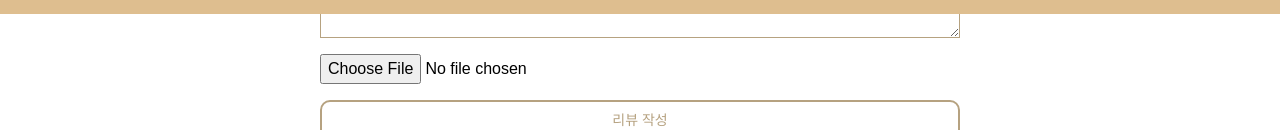
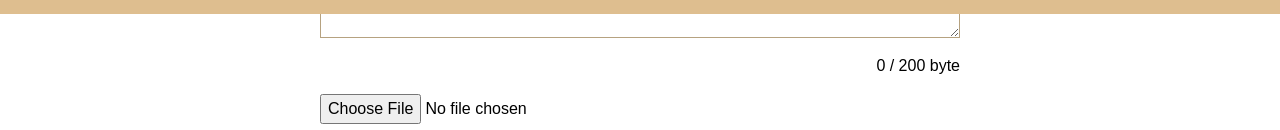
Before and after one commit to codestates-seb/seb45_main_014, a React (Create React App) app in the folder client/: page /reviews/post in a window 1280 px wide. Shown: the part 786-916 px from the top of the page. Built offline with nearby package versions, Linux system fonts and the light colour scheme; a web font is replaced by a local one.

Commit message:
✨ 한글은 2Byte로 가정 / 전역 바이트 상태 관리 추가

```diff
--- a/client/src/pages/myPage/PostReview.jsx
+++ b/client/src/pages/myPage/PostReview.jsx
@@ -1,8 +1,14 @@
 import { Stars } from '../../components/Stars.jsx';
-import { useRatingStore, useImageStore } from '../../store/store.js';
+import {
+  useRatingStore,
+  useImageStore,
+  useByteSizeStore,
+} from '../../store/store.js';
 import { styled } from 'styled-components';
 import { StoreImage } from '../../assets/Styles.jsx';
 import Button from '../../components/Button.jsx';
+import { useState } from 'react';
+import { getByteSize } from '../../utils/getByteSize.js';
 
 const TextBox = styled.textarea`
   border: 1px solid #b6a280;
@@ -19,9 +25,18 @@ const MenuSummary = styled.div`
   padding: 5px;
 `;
 
+const ByteCount = styled.div`
+  display: flex;
+  justify-content: flex-end;
+  color: ${(props) => (props.isOver ? 'red' : 'inherit')};
+`;
+
+const MAX_BYTE_LIMIT = 200;
+
 const PostReview = () => {
   const { rating, setRating } = useRatingStore();
   const { selectedImage, setSelectedImage } = useImageStore();
+  const { text, setText } = useByteSizeStore();
 
   const handleImageChange = (e) => {
     const file = e.target.files[0];
@@ -31,6 +46,13 @@ const PostReview = () => {
       } else {
         alert('이미지 크기는 1MB를 초과할 수 없습니다.');
       }
+    }
+  };
+
+  const handleTextChange = (e) => {
+    const newText = e.target.value;
+    if (getByteSize(newText) <= MAX_BYTE_LIMIT) {
+      setText(newText);
     }
   };
 
@@ -68,8 +90,13 @@ const PostReview = () => {
         id="storeReview"
         cols="30"
         rows="10"
+        value={text}
+        onChange={handleTextChange}
         placeholder="영문 기준 200자 이내로 작성"
       ></TextBox>
+      <ByteCount isExceeded={getByteSize(text) > MAX_BYTE_LIMIT}>
+        {`${getByteSize(text)} / ${MAX_BYTE_LIMIT} byte`}
+      </ByteCount>
       <div className="flex justify-between items-center">
         <input type="file" accept="image/*" onChange={handleImageChange} />
         {selectedImage && (
--- a/client/src/store/store.js
+++ b/client/src/store/store.js
@@ -30,3 +30,8 @@ export const useImageStore = create((set) => ({
   setSelectedImage: (selectedImage) => set({ selectedImage }),
   clearSelectedImage: () => set({ selectedImage: null }),
 }));
+
+export const useByteSizeStore = create((set) => ({
+  text: '',
+  setText: (text) => set({ text }),
+}));
```
